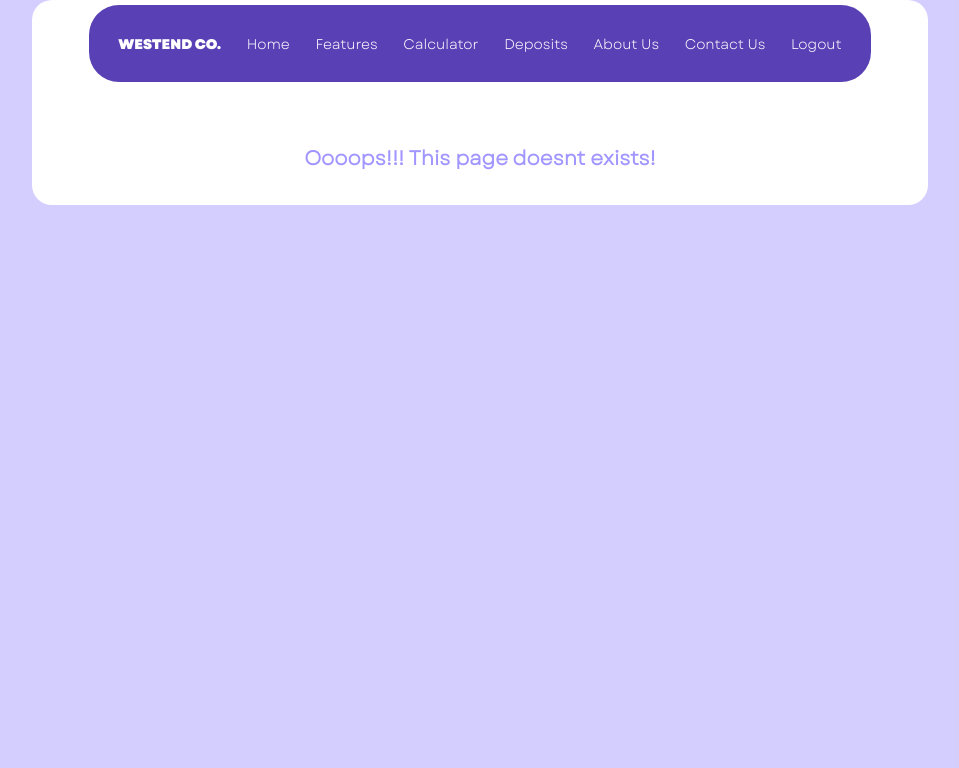
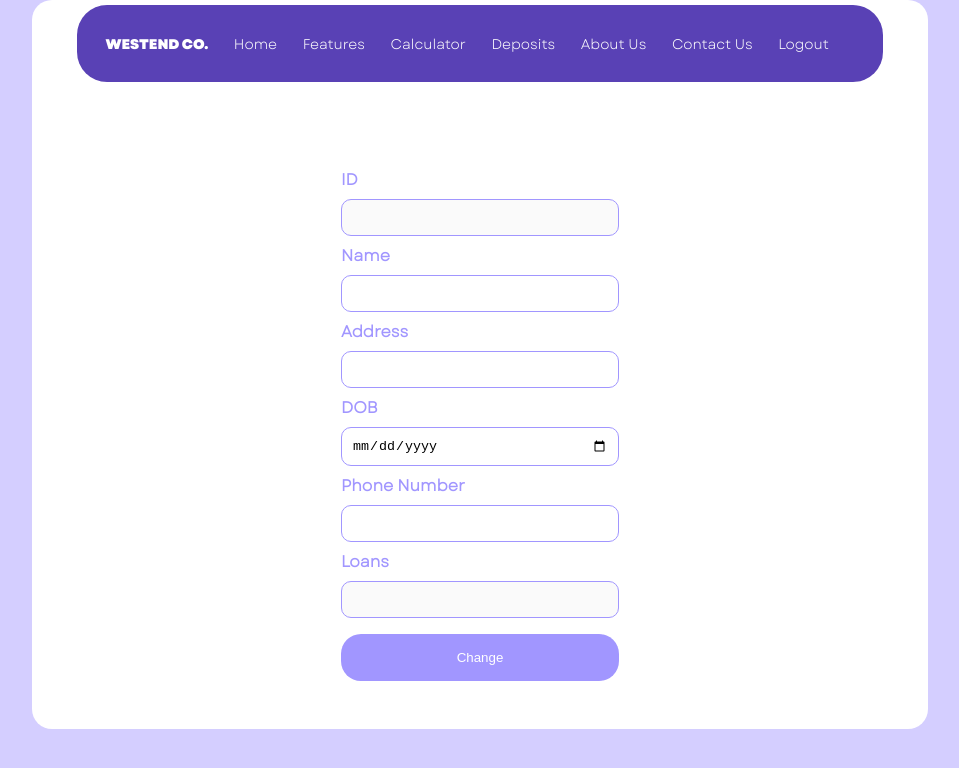
Before and after one commit to eekshitchawla/westendtc, a React (Create React App) app: page /user/1 in a window 1280 px wide. Shown: the top 768 px of the page, without its empty margins (160-1119 px from the left). Built offline with nearby package versions, Linux system fonts and the light colour scheme; no server answers; the database is empty; sample sign-in values are in the browser's storage.

Commit message:
user dashboard

```diff
--- a/src/App.js
+++ b/src/App.js
@@ -10,6 +10,7 @@ import Login from "./components/Login/Login";
 import Deposits from "./components/Deposits/Deposits";
 import Admin from "./components/admin/admin";
 import ErrorPage from "./components/ErrorPage/ErrorPage";
+import User from "./components/User/User";
 
 function App() {
   const appRouter = createBrowserRouter([
@@ -47,6 +48,10 @@ function App() {
       path: "/admin/edit-member",
       element: <EditMember />,
     },
+    {
+      path: "/user/:userId",
+      element: <User />,
+    },
   ]);
   return (
     <div className="App">
--- a/src/components/Login/Login.js
+++ b/src/components/Login/Login.js
@@ -14,8 +14,10 @@ const Login = () => {
       : getDoc(doc(db, "members", memId)));
     if (memRef.exists()) {
       const phoneNumber = memRef.data().phoneNumber;
+      const memName = memRef.data().memberName;
       if (phoneNumber === phnm) {
         localStorage.setItem("userId", memId);
+        localStorage.setItem("memName", memName);
         console.log(localStorage.getItem("userId"));
         alert("User Logged In!");
         isAdmin
--- a/src/components/Navbar/Navbar.js
+++ b/src/components/Navbar/Navbar.js
@@ -2,12 +2,15 @@ import React, { useEffect, useState } from "react";
 import "./Navbar.css";
 const Navbar = () => {
   const [isLoggedIn, setIsLoggedIn] = useState(false);
+  const [isAdmin, setIsAdmin] = useState(false);
+  const id = localStorage.getItem("userId");
   const loggedOut = () => {
     localStorage.removeItem("userId");
     setIsLoggedIn(false);
   };
   useEffect(() => {
     setIsLoggedIn(localStorage.getItem("userId") ? true : false);
+    setIsAdmin(localStorage.getItem("userId") === "000");
   }, []);
   return (
     <nav id="navbar">
@@ -36,6 +39,7 @@ const Navbar = () => {
           <a href="/#footer-container"> Contact Us</a>
         </li>
         {isLoggedIn ? (
+          <>
             <li
               id="logout"
               onClick={(e) => {
@@ -46,6 +50,14 @@ const Navbar = () => {
             >
               Logout
             </li>
+            {isAdmin ? (
+              ""
+            ) : (
+              <li>
+                <a href={`/user/${id}`}>{localStorage.getItem("memName")}</a>
+              </li>
+            )}
+          </>
         ) : (
           <li>
             <a href="/login">Login</a>
--- /dev/null
+++ b/src/components/User/User.js
@@ -0,0 +1,115 @@
+import React, { useEffect, useState } from "react";
+import { useParams } from "react-router-dom";
+import { db_firebase } from "../../utils/firebase";
+import { doc, getDoc, updateDoc } from "firebase/firestore";
+
+const User = () => {
+  const { userId } = useParams();
+  const [name, setName] = useState("");
+  const [address, setAddress] = useState("");
+  const [dob, setDOB] = useState("");
+  const [id, setID] = useState("");
+  const [phone, setPhone] = useState("");
+  const [loan, setLoan] = useState("");
+
+  const db = db_firebase;
+  const init = async () => {
+    if (!localStorage.getItem("userId")) {
+      alert("Logget Out!");
+      return;
+    }
+    const member = (await getDoc(doc(db, "members", userId))).data();
+    setName(member.memberName);
+    setAddress(member.memberAddress);
+    setDOB(member.memberDOB);
+    setID(member.memberId);
+    setPhone(member.phoneNumber);
+    setLoan(member.memberLoan);
+  };
+  useEffect(() => {
+    const loggedInUserId = localStorage.getItem("userId");
+    if (loggedInUserId !== userId) {
+      alert("Access Restricted");
+      window.location.href = loggedInUserId ? `/user/${loggedInUserId}` : "/";
+      return;
+    }
+    init();
+  }, []);
+  const updateFirestore = async () => {
+    try {
+      const memberDocRef = doc(db, "members", id);
+      const memExist = await getDoc(memberDocRef);
+
+      if (memExist.exists()) {
+        const formattedDate = dob
+          ? new Date(dob).toISOString().slice(0, 10)
+          : null;
+        if (!name || !formattedDate || !phone || !address || !loan) {
+          alert("Please check for format and empty fields");
+          return;
+        }
+        await updateDoc(memberDocRef, {
+          memberName: name,
+          memberDOB: formattedDate,
+          phoneNumber: phone,
+          memberAddress: address,
+        });
+        alert("Member Details updated successfully!");
+      } else {
+        alert("Member does not exist.");
+      }
+    } catch (error) {
+      console.error("Error updating member data:", error.message);
+    }
+  };
+  return (
+    <div className="addMem">
+      <form>
+        <label>ID</label>
+
+        <input type="text" disabled value={id} />
+        <label>Name</label>
+
+        <input
+          type="text"
+          value={name}
+          onChange={(e) => setName(e.target.value)}
+        />
+        <label>Address</label>
+
+        <input
+          type="text"
+          value={address}
+          onChange={(e) => setAddress(e.target.value)}
+        />
+        <label>DOB</label>
+
+        <input
+          type="date"
+          value={dob || ""}
+          onChange={(e) => setDOB(e.target.value)}
+        />
+        <label>Phone Number</label>
+        <input
+          type="text"
+          value={phone}
+          onChange={(e) => setPhone(e.target.value)}
+        />
+
+        <label>Loans</label>
+        <input type="text" value={loan} disabled />
+        <button
+          type="submit"
+          onClick={(e) => {
+            e.preventDefault();
+            updateFirestore();
+          }}
+        >
+          Change
+        </button>
+      </form>
+    </div>
+  );
+};
+
+export default User;
--- a/src/components/admin/AddMember/AddMember.js
+++ b/src/components/admin/AddMember/AddMember.js
@@ -1,4 +1,4 @@
-import React, { useRef } from "react";
+import React, { useEffect, useRef } from "react";
 import "./AddMember.css";
 import { setDoc, doc, getDoc } from "firebase/firestore";
 import { db_firebase } from "../../../utils/firebase";
@@ -7,23 +7,25 @@ const AddMember = () => {
   const db = db_firebase;
   const memId = useRef();
   const memName = useRef();
-  const age = useRef();
+  const dob = useRef();
   const phnm = useRef();
   const address = useRef();
+  const loan = useRef();
 
   const toFirebase = async () => {
     const memberId = memId.current.value;
     const memberName = memName.current.value;
-    const memberAge = age.current.value;
+    const memberDOB = dob.current.value;
     const phoneNumber = phnm.current.value;
     const memberAddress = address.current.value;
-
+    const memberLoan = loan.current.value;
     if (
       !memberId ||
       !memberName ||
-      !memberAge ||
+      !memberDOB ||
       !phoneNumber ||
-      !memberAddress
+      !memberAddress ||
+      !memberLoan
     ) {
       alert("Please Fill all the Details ");
       return;
@@ -40,21 +42,34 @@ const AddMember = () => {
       await setDoc(memberDocRef, {
         memberId,
         memberName,
-        memberAge,
+        memberDOB,
         phoneNumber,
         memberAddress,
+        memberLoan,
       });
       alert("Member Added!");
       //   console.log("Document successfully written!");
       memId.current.value = "";
       memName.current.value = "";
-      age.current.value = "";
+      dob.current.value = "";
       phnm.current.value = "";
       address.current.value = "";
+      loan.current.value = "";
     } catch (e) {
       console.error("Error writing document: ", e);
     }
   };
+  const init = () => {};
+  const sendBack = () => {
+    alert("Access Restricted");
+    window.location.href = "/";
+  };
+
+  useEffect(() => {
+    const isLogin = localStorage.userId === "000";
+    console.log(isLogin);
+    isLogin ? init() : sendBack();
+  });
 
   return (
     <div className="addMem">
@@ -66,14 +81,17 @@ const AddMember = () => {
         <label>Name</label>
         <input ref={memName} type="text" required />
 
-        <label>Age</label>
-        <input ref={age} type="number" required />
+        <label>DOB</label>
+        <input ref={dob} type="date" required />
 
         <label>Phone Number</label>
         <input ref={phnm} type="text" required />
 
         <label>Address</label>
         <input ref={address} type="text" required />
+
+        <label>Loan</label>
+        <input ref={loan} type="text" required />
 
         <button
           onClick={(e) => {
--- a/src/components/admin/EditMember/EditMember.js
+++ b/src/components/admin/EditMember/EditMember.js
@@ -1,14 +1,16 @@
 import { doc, getDoc, updateDoc } from "firebase/firestore";
-import React, { useState } from "react";
+import React, { useEffect, useState } from "react";
 import { db_firebase } from "../../../utils/firebase";
 
 const EditMember = () => {
   const [id, setId] = useState("");
   const [memId, setMemId] = useState("");
   const [memName, setMemName] = useState("");
-  const [age, setAge] = useState("");
+  const [dob, setDOB] = useState("");
   const [phnm, setPhnm] = useState("");
   const [address, setAddress] = useState("");
+  const [loan, setLoan] = useState("");
+
   const [isPresent, setIsPresent] = useState(false);
   const db = db_firebase;
   const editMember = async () => {
@@ -20,12 +22,14 @@ const EditMember = () => {
         setIsPresent(true);
         const memSnap = await getDoc(memberDocRef);
         const props = memSnap.data();
+        console.log(props);
 
         setMemId(props.memberId);
         setMemName(props.memberName);
-        setAge(props.memberAge);
+        setDOB(props.memberAge);
         setPhnm(props.phoneNumber);
         setAddress(props.memberAddress);
+        setLoan(props.memberLoan);
       } else {
         alert("Member does not exist.");
       }
@@ -42,11 +46,18 @@ const EditMember = () => {
       if (memExist.exists()) {
         setIsPresent(true);
 
+        console.log(loan);
+        const formattedDate = dob ? new Date(dob) : null;
+        if (!memName || !formattedDate || !phnm || !address || !loan) {
+          alert("Please check for format and empty fields");
+          return;
+        }
         await updateDoc(memberDocRef, {
           memberName: memName,
-          memberAge: age,
+          memberDOB: formattedDate,
           phoneNumber: phnm,
           memberAddress: address,
+          memberLoan: loan,
         });
         alert("Member Details updated successfully!");
       } else {
@@ -56,7 +67,17 @@ const EditMember = () => {
       console.error("Error updating member data:", error.message);
     }
   };
+  const init = () => {};
+  const sendBack = () => {
+    alert("Access Restricted");
+    window.location.href = "/";
+  };
 
+  useEffect(() => {
+    const isLogin = localStorage.userId === "000";
+    // console.log(isLogin);
+    isLogin ? init() : sendBack();
+  });
   return (
     <div className="removeMember">
       Edit Member
@@ -95,12 +116,12 @@ const EditMember = () => {
             onChange={(e) => setMemName(e.target.value)}
           />
 
-          <label>Age</label>
+          <label>DOB</label>
           <input
-            type="text"
+            type="date"
             required
-            value={age || ""}
-            onChange={(e) => setAge(e.target.value)}
+            value={dob || ""}
+            onChange={(e) => setDOB(e.target.value)}
           />
 
           <label>Phone Number</label>
@@ -118,6 +139,14 @@ const EditMember = () => {
             value={address || ""}
             onChange={(e) => setAddress(e.target.value)}
           />
+
+          <label>Loan</label>
+          <input
+            type="text"
+            required
+            value={loan || ""}
+            onChange={(e) => setLoan(e.target.value)}
+          />
           <button
             onClick={(e) => {
               e.preventDefault();
--- a/src/components/admin/RemoveMember/RemoveMember.js
+++ b/src/components/admin/RemoveMember/RemoveMember.js
@@ -1,4 +1,4 @@
-import React, { useRef } from "react";
+import React, { useEffect, useRef } from "react";
 import "./RemoveMember.css";
 import { deleteDoc, doc, getDoc } from "firebase/firestore";
 import { db_firebase } from "../../../utils/firebase";
@@ -21,7 +21,17 @@ const RemoveMember = () => {
       console.error("Error retrieving member data:", error.message);
     }
   };
+  const init = () => {};
+  const sendBack = () => {
+    alert("Access Restricted");
+    window.location.href = "/";
+  };
 
+  useEffect(() => {
+    const isLogin = localStorage.userId === "000";
+    console.log(isLogin);
+    isLogin ? init() : sendBack();
+  });
   return (
     <div className="removeMember">
       Remove Member
```
Lines whose indentation alone changed are shown as unchanged.
